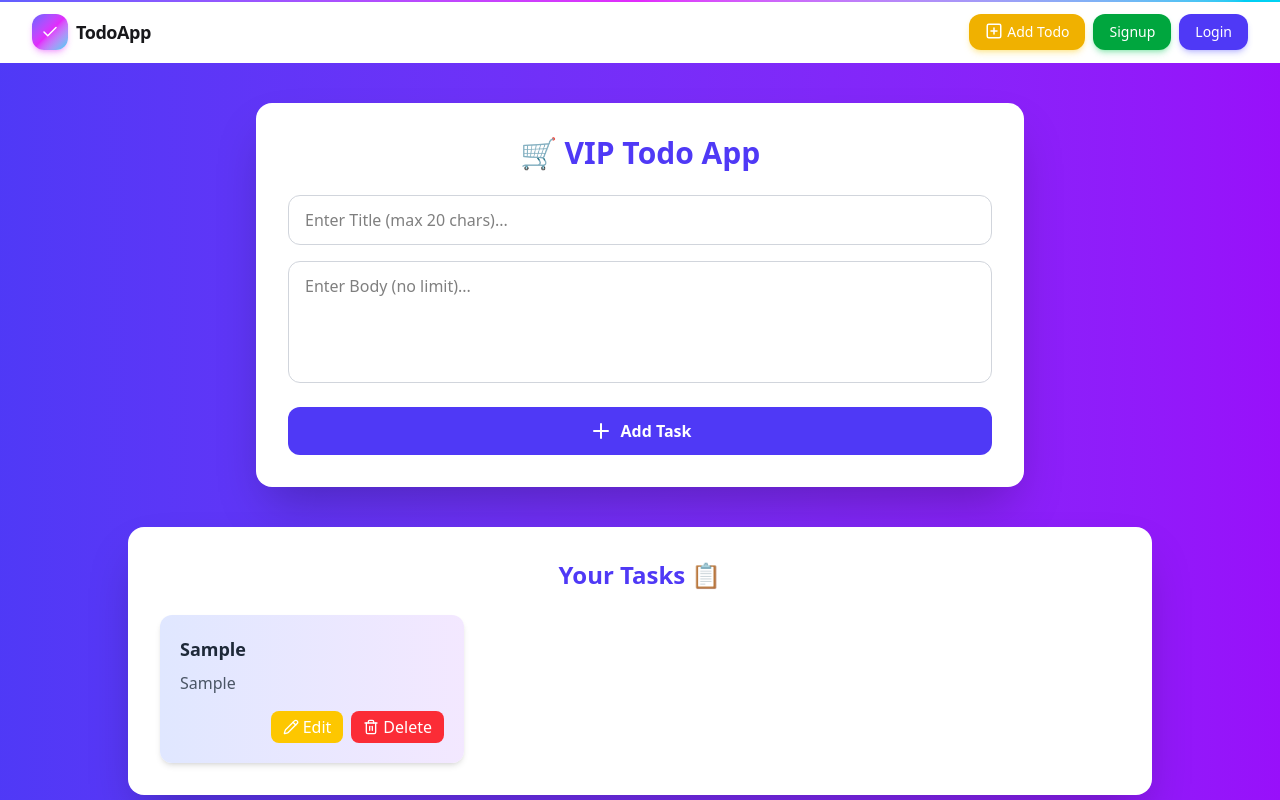
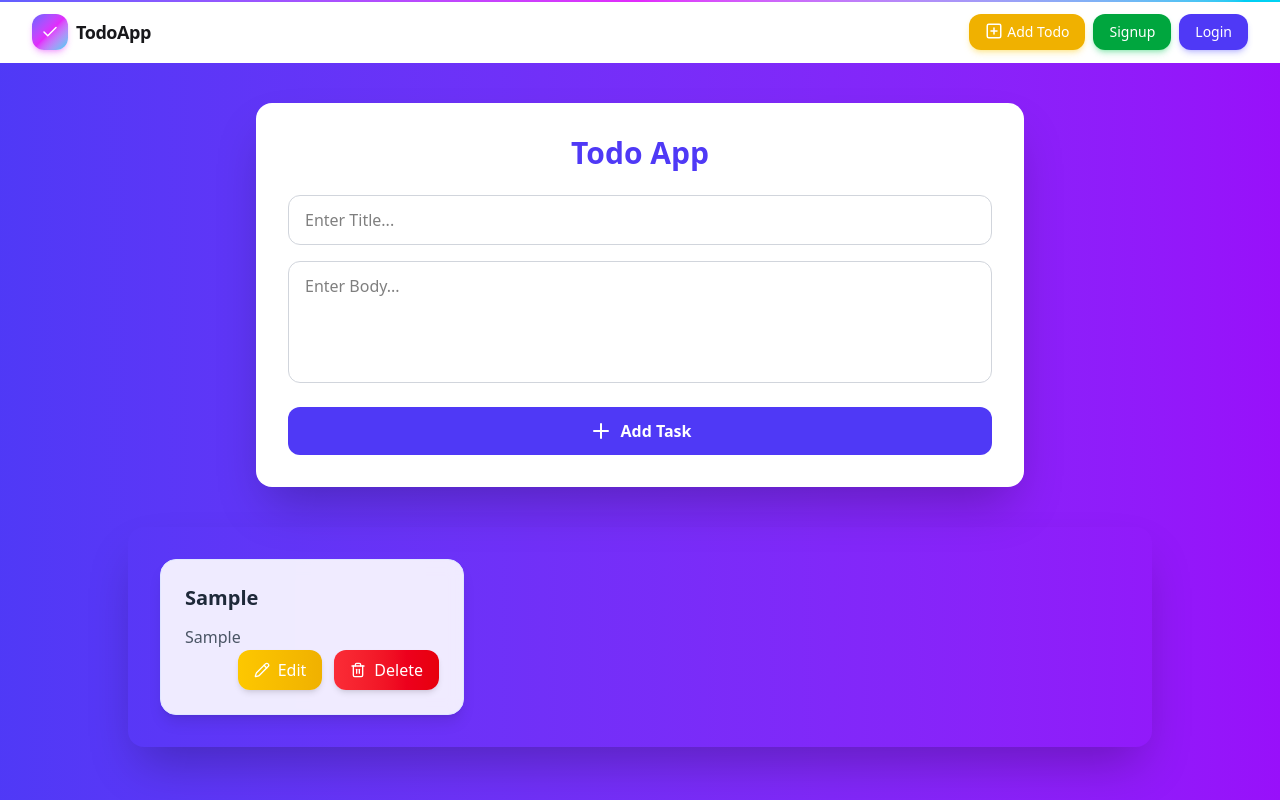
Before and after one commit to M-AmanSiddiqui/Full-Stack-Todo-App, a React (Vite) app in the folder frontend/: page /todo in a window 1280 px wide. Both pictures are taken after typing "Sample", "Sample" into the empty fields and a click on the button "Add Task". Shown: the top 800 px of the page. Built offline with nearby package versions, Linux system fonts and the light colour scheme.

Commit message:
work in todo page

```diff
--- a/frontend/package.json
+++ b/frontend/package.json
@@ -18,6 +18,7 @@
     "react-dom": "^19.1.1",
     "react-redux": "^9.2.0",
     "react-router-dom": "^7.8.2",
+    "react-toastify": "^11.0.5",
     "tailwindcss": "^4.1.12"
   },
   "devDependencies": {
--- /dev/null
+++ b/frontend/src/components/TaskCard.jsx
@@ -0,0 +1,51 @@
+import React, { useState } from "react";
+import { Pencil, Trash2 } from "lucide-react";
+
+export default function TaskCard({ task, editTask, deleteTask }) {
+  const [isExpanded, setIsExpanded] = useState(false); // har card ka apna expand state
+  const charLimit = 120;
+  const isLongText = task.body.length > charLimit;
+  const bodyText = isExpanded ? task.body : task.body.slice(0, charLimit);
+
+  return (
+    <div className="relative group bg-white/90 backdrop-blur-sm rounded-2xl shadow-lg p-6 border border-indigo-100 hover:shadow-2xl hover:scale-[1.02] transition-all duration-300 ease-in-out overflow-hidden flex flex-col">
+
+      {/* Glow Border */}
+      <div className="absolute inset-0 rounded-2xl bg-gradient-to-r from-indigo-400 via-purple-400 to-pink-400 opacity-0 group-hover:opacity-100 blur-md transition duration-500 -z-10"></div>
+
+      {/* Title */}
+      <h3 className="text-xl font-bold text-gray-800 group-hover:text-indigo-600 transition">
+        {task.title}
+      </h3>
+
+      {/* Body */}
+      <p className="text-gray-600 mt-3 leading-relaxed whitespace-pre-line break-words">
+        {bodyText}
+        {isLongText && (
+          <button
+            onClick={() => setIsExpanded(!isExpanded)}
+            className="ml-2 text-indigo-600 font-semibold hover:underline hover:text-purple-600 transition"
+          >
+            {isExpanded ? "Read Less" : "Read More"}
+          </button>
+        )}
+      </p>
+
+      {/* Buttons */}
+      <div className="flex justify-end gap-3 mt-6 mt-auto">
+        <button
+          onClick={() => editTask(task)}
+          className="flex items-center gap-2 px-4 py-2 rounded-xl bg-gradient-to-r from-yellow-400 to-yellow-500 text-white font-medium shadow-md hover:from-yellow-500 hover:to-yellow-600 hover:shadow-lg transition"
+        >
+          <Pencil className="w-4 h-4" /> Edit
+        </button>
+        <button
+          onClick={() => deleteTask(task.id)}
+          className="flex items-center gap-2 px-4 py-2 rounded-xl bg-gradient-to-r from-red-500 to-red-600 text-white font-medium shadow-md hover:from-red-600 hover:to-red-700 hover:shadow-lg transition"
+        >
+          <Trash2 className="w-4 h-4" /> Delete
+        </button>
+      </div>
+    </div>
+  );
+}
--- a/frontend/src/components/Todo.jsx
+++ b/frontend/src/components/Todo.jsx
@@ -1,12 +1,13 @@
 import React, { useState } from "react";
-import { Pencil, Trash2, Plus } from "lucide-react";
+import { Plus } from "lucide-react";
+import TaskCard from "./TaskCard";
 
 export default function Todo() {
   const [tasks, setTasks] = useState([]);
   const [title, setTitle] = useState("");
   const [body, setBody] = useState("");
   const [editId, setEditId] = useState(null);
-  const [expanded, setExpanded] = useState({}); // for read more/less
+
 
   // Add or Update Task
   const addTask = () => {
@@ -51,16 +52,14 @@ export default function Todo() {
   };
 
   // Toggle Read More/Read Less
-  const toggleRead = (id) => {
-    setExpanded((prev) => ({ ...prev, [id]: !prev[id] }));
-  };
+
 
   return (
     <div className="min-h-screen bg-gradient-to-r from-indigo-600 to-purple-600 flex flex-col items-center px-4 py-10">
       {/* Input Section */}
       <div className="bg-white w-full max-w-3xl rounded-2xl shadow-2xl p-8 mb-10">
         <h1 className="text-3xl font-extrabold text-center text-indigo-600 mb-6">
-          🛒 VIP Todo App
+           Todo App
         </h1>
 
         {/* Input Fields */}
@@ -70,14 +69,14 @@ export default function Todo() {
             maxLength="20"
             value={title}
             onChange={(e) => setTitle(e.target.value)}
-            placeholder="Enter Title (max 20 chars)..."
+            placeholder="Enter Title..."
             className="px-4 py-3 rounded-xl border border-gray-300 focus:ring-2 focus:ring-indigo-500 focus:outline-none"
           />
           <textarea
             rows="4"
             value={body}
             onChange={(e) => setBody(e.target.value)}
-            placeholder="Enter Body (no limit)..."
+            placeholder="Enter Body..."
             className="px-4 py-3 rounded-xl border border-gray-300 focus:ring-2 focus:ring-indigo-500 focus:outline-none resize-none"
           />
         </div>
@@ -90,61 +89,22 @@ export default function Todo() {
       </div>
 
       {/* Task Container */}
-      <div className="bg-white w-full max-w-5xl rounded-2xl shadow-2xl p-8">
-        <h2 className="text-2xl font-bold text-indigo-600 mb-6 text-center">
-          Your Tasks 📋
-        </h2>
+      <div className="w-full max-w-5xl rounded-2xl shadow-2xl p-8">
 
-        {tasks.length === 0 ? (
-          <p className="text-center text-gray-400">No tasks yet. Add one 🚀</p>
-        ) : (
-          <div className="grid grid-cols-1 sm:grid-cols-2 lg:grid-cols-3 gap-6">
-            {tasks.map((task) => {
-              const isExpanded = expanded[task.id];
-              const bodyText = isExpanded
-                ? task.body
-                : task.body.slice(0, 100); // pehle 100 chars show karo
 
-              return (
-                <div
-                  key={task.id}
-                  className="bg-gradient-to-r from-indigo-100 to-purple-100 rounded-xl shadow-md p-5 flex flex-col justify-between"
-                >
-                  <div>
-                    <h3 className="text-lg font-bold text-gray-800">
-                      {task.title}
-                    </h3>
-                    <p className="text-gray-600 mt-2 whitespace-pre-line">
-                      {bodyText}
-                      {task.body.length > 100 && (
-                        <button
-                          onClick={() => toggleRead(task.id)}
-                          className="ml-2 text-indigo-600 font-semibold hover:underline"
-                        >
-                          {isExpanded ? "Read Less" : "Read More"}
-                        </button>
-                      )}
-                    </p>
-                  </div>
-                  <div className="flex justify-end gap-2 mt-4">
-                    <button
-                      onClick={() => editTask(task)}
-                      className="flex items-center gap-1 px-3 py-1 bg-yellow-400 text-white rounded-lg hover:bg-yellow-500 transition"
-                    >
-                      <Pencil className="w-4 h-4" /> Edit
-                    </button>
-                    <button
-                      onClick={() => deleteTask(task.id)}
-                      className="flex items-center gap-1 px-3 py-1 bg-red-500 text-white rounded-lg hover:bg-red-600 transition"
-                    >
-                      <Trash2 className="w-4 h-4" /> Delete
-                    </button>
-                  </div>
-                </div>
-              );
-            })}
+
+          <div className="grid grid-cols-1 sm:grid-cols-2 lg:grid-cols-3 gap-6 items-start">
+            {tasks.map((task) => (
+              <TaskCard
+                key={task.id}
+                task={task}
+
+                editTask={editTask}
+                deleteTask={deleteTask}
+              />
+            ))}
           </div>
-        )}
+
       </div>
     </div>
   );
--- a/frontend/src/pages/Signin.jsx
+++ b/frontend/src/pages/Signin.jsx
@@ -1,40 +1,53 @@
-import React from "react";
+import React, { useState } from "react";
 import { Mail, Lock } from "lucide-react";
 import { useNavigate } from "react-router-dom";
-import { useState } from "react";
 import axios from "axios";
 import { useDispatch } from "react-redux";
 import { authActions } from "../store";
+import { toast, ToastContainer } from "react-toastify";  // ✅ import ToastContainer
+import "react-toastify/dist/ReactToastify.css";
+
 export default function SignIn() {
+  const dispatch = useDispatch();
+  const history = useNavigate();
+  const [Inputs, setInputs] = useState({
+    email: "",
+    password: "",
+  });
 
-  const dispatch = useDispatch()
+  const change = (e) => {
+    const { name, value } = e.target;
+    setInputs({ ...Inputs, [name]: value });
+  };
 
-    const history = useNavigate()
-    const [Inputs , setInputs] = useState({
-          "email": "" ,
+  const submit = async (e) => {
+    e.preventDefault();
+    try {
+      const response = await axios.post("http://localhost:1000/api/v1/signin", Inputs);
 
-          "password": ""
-      })
+      if (response.data && response.data.others) {
+        sessionStorage.setItem("id", response.data.others._id);
+        dispatch(authActions.login());
 
-      const change = (e) => {
-              const {name,value} = e.target;
-              setInputs({...Inputs, [name]: value})
-          }
-          const submit = async (e) => {
-              e.preventDefault();
-              await axios.post("http://localhost:1000/api/v1/signin", Inputs).then((response) => {
-               sessionStorage.setItem("id",response.data.others._id);
-               dispatch(authActions.login())
-                history("/")
-              })
-        }
+        toast.success("✅ Login successful! Redirecting...");
+        setTimeout(() => {
+          history("/");
+        }, 1500);
+      } else {
+        toast.error("⚠️ Invalid credentials!");
+      }
+    } catch (error) {
+      toast.error("❌ Something went wrong! Check your server.");
+    }
+  };
+
   return (
     <div className="min-h-screen flex items-center justify-center bg-gradient-to-r from-purple-600 to-indigo-600 p-6">
       <div className="bg-white/10 backdrop-blur-lg rounded-2xl shadow-xl p-8 w-full max-w-md">
         <h2 className="text-3xl font-bold text-center text-white">Welcome Back 👋</h2>
         <p className="text-gray-200 text-center mt-2">Login to continue to TodoApp</p>
 
-        <form className="mt-6 space-y-4">
+        <form className="mt-6 space-y-4" onSubmit={submit}>
           {/* Email */}
           <div className="relative">
             <Mail className="absolute top-3 left-3 text-gray-400" size={20} />
@@ -53,7 +66,7 @@ export default function SignIn() {
             <Lock className="absolute top-3 left-3 text-gray-400" size={20} />
             <input
               type="password"
-               name="password"
+              name="password"
               placeholder="Password"
               onChange={change}
               value={Inputs.password}
@@ -63,7 +76,6 @@ export default function SignIn() {
 
           <button
             type="submit"
-            onClick={submit}
             className="w-full bg-yellow-400 hover:bg-yellow-500 text-black font-semibold py-2 rounded-xl transition"
           >
             Sign In
@@ -77,6 +89,20 @@ export default function SignIn() {
           </a>
         </p>
       </div>
+
+      {/* ✅ ToastContainer yahin rakha hai */}
+      <ToastContainer
+        position="top-right"
+        autoClose={3000}
+        hideProgressBar={false}
+        newestOnTop={true}
+        closeOnClick
+        rtl={false}
+        pauseOnFocusLoss
+        draggable
+        pauseOnHover
+        theme="colored"
+      />
     </div>
   );
 }
```
Also changed, not shown: frontend/src/components/Navbar.jsx (+19 -38 lines), frontend/src/pages/Signup.jsx (+49 -32 lines), 1 other file (tests, documents, lock files or other folders).
